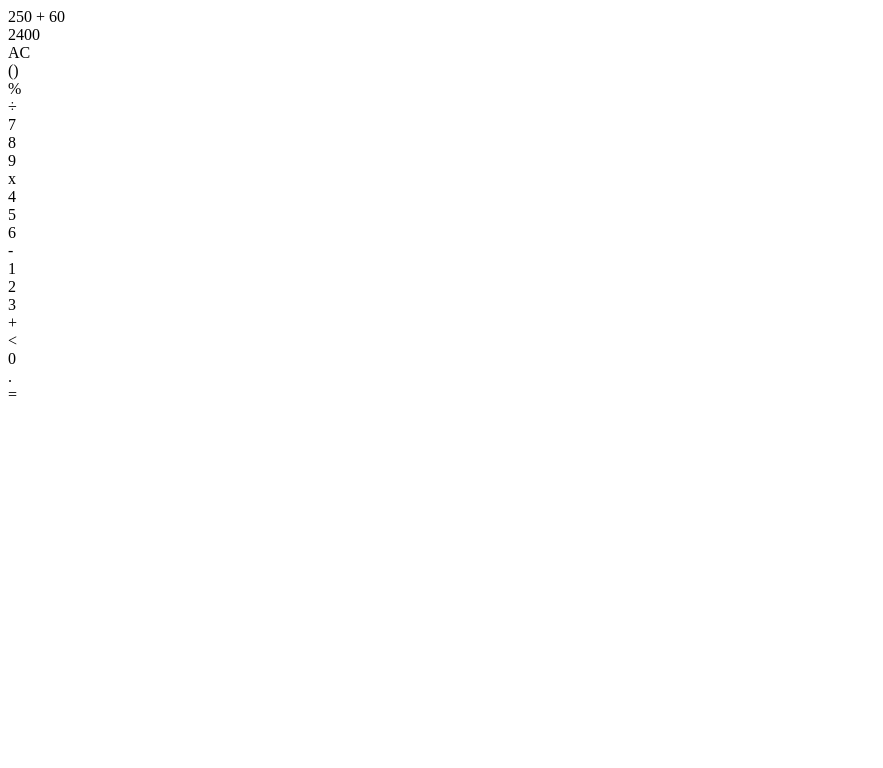
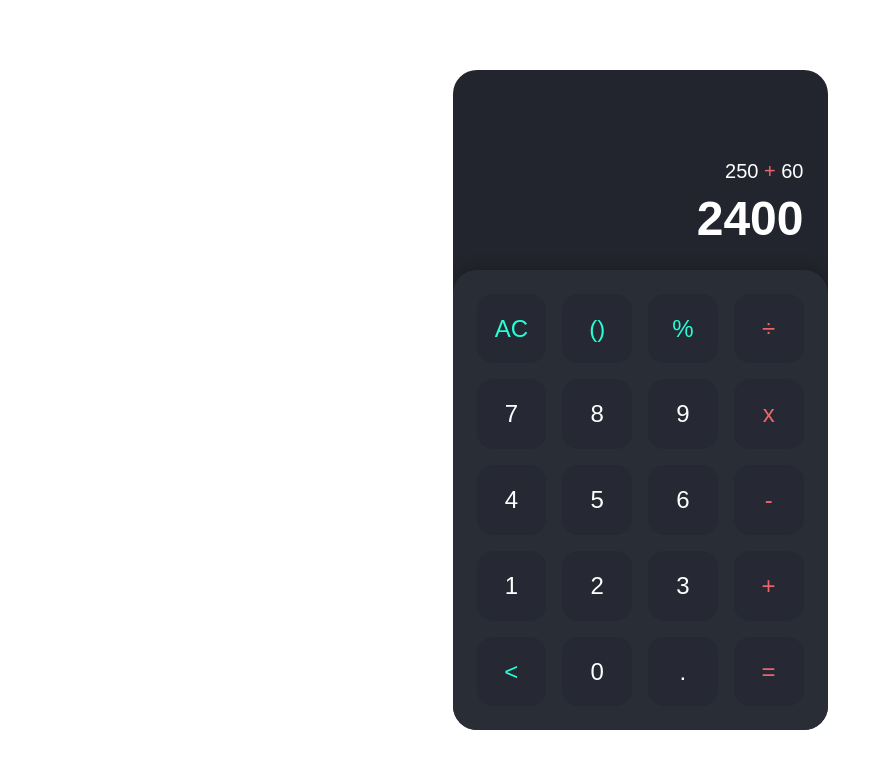
Before and after one commit to frksarkar/Calculator-App, a plain HTML site: page index.html in a window 1280 px wide. Shown: the whole page, without its empty margins (0-883 px from the left). Drawn offline with Linux system fonts and the light colour scheme.

Commit message:
calculator style completed

```diff
--- a/index.html
+++ b/index.html
@@ -40,7 +40,7 @@
 					<div data-key="9" class="key">
 						<span>9</span>
 					</div>
-					<div data-key="*" class="key">
+					<div data-key="*" class="key operator">
 						<span>x</span>
 					</div>
 					<div data-key="4" class="key">
@@ -67,7 +67,7 @@
 					<div data-key="+" class="key operator">
 						<span>+</span>
 					</div>
-					<div data-key="backspace" class="key">
+					<div data-key="backspace" class="key action">
 						<span>&lt;</span>
 					</div>
 					<div data-key="0" class="key">
--- a/style.css
+++ b/style.css
@@ -0,0 +1,98 @@
+* {
+	margin: 0;
+	padding: 0;
+	box-sizing: border-box;
+	font-family: sans-serif;
+}
+
+.app {
+	display: flex;
+	justify-content: center;
+	align-items: center;
+	height: 100vh;
+}
+
+.calculator {
+	background-color: #22252d;
+	width: 100%;
+	max-width: 375px;
+	min-height: 640;
+	display: flex;
+	flex-direction: column;
+	border-radius: 1.5rem;
+	overflow: hidden;
+}
+
+.display {
+	min-height: 200px;
+	padding: 1.5rem;
+	display: flex;
+	justify-content: flex-end;
+	align-items: flex-end;
+	color: white;
+	text-align: right;
+	/* flex: 1 1 0%; */
+}
+
+.display .input {
+	font-size: 1.25rem;
+	margin-bottom: 0.5rem;
+}
+
+.display .output {
+	font-size: 3rem;
+	font-weight: 700;
+	width: 100%;
+	max-width: 100%;
+	overflow: auto;
+}
+
+.display .operator {
+	color: #eb6666;
+}
+
+.display .brackets,
+.display .percent {
+	color: #26fed7;
+}
+
+.keys {
+	background-color: #292d36;
+	padding: 1.5rem;
+	border-radius: 1.5rem 1.5rem 0 0;
+	display: grid;
+	grid-template-columns: repeat(4, 1fr);
+	grid-gap: 1rem;
+	box-shadow: 0px -2px 16px rgba(0, 0, 0, 0.2);
+}
+
+.keys .key {
+	position: relative;
+	cursor: pointer;
+
+	display: block;
+	height: 0;
+	padding-top: 100%;
+	background-color: #262933;
+	border-radius: 1rem;
+	transition: 0.2rem;
+	user-select: none;
+}
+
+.keys .key span {
+	position: absolute;
+	top: 50%;
+	left: 50%;
+	transform: translate(-50%, -50%);
+	font-size: 1.5rem;
+	/* font-weight: 600; */
+	color: #fff;
+}
+
+.keys .key.operator span {
+	color: #eb6666;
+}
+
+.keys .key.action span {
+	color: #26fed7;
+}
```
